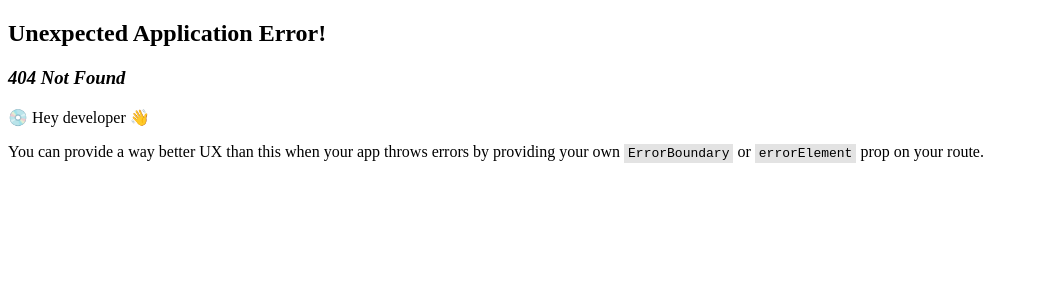
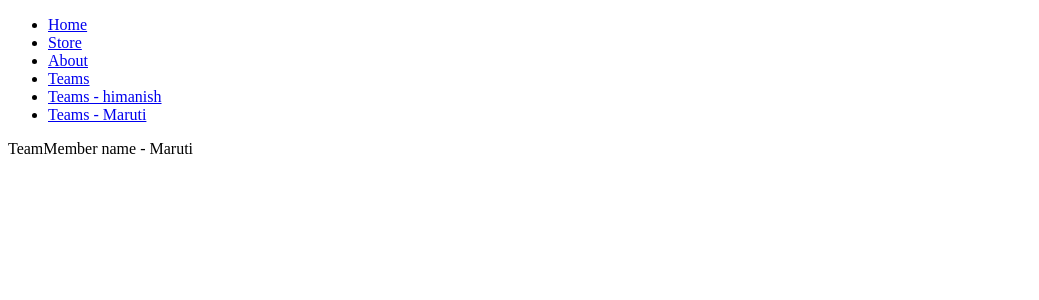
Before and after one commit to Hamm01/testing-reactPRoject, a React (Vite) app: page /team/maruti in a window 1280 px wide. Before the commit this address had no page. Shown: the top 300 px of the page, without its empty margins (0-1039 px from the left). Built offline with nearby package versions, Linux system fonts and the light colour scheme.

Commit message:
Team Parent Route discovered, and children made

```diff
--- a/src/Navbar.jsx
+++ b/src/Navbar.jsx
@@ -16,6 +16,12 @@ export default function Navbar() {
       <li>
         <Link to="/team">Teams</Link>
       </li>
+      <li>
+        <Link to="/team/himanish">Teams - himanish</Link>
+      </li>
+      <li>
+        <Link to="/team/maruti">Teams - Maruti</Link>
+      </li>
     </ul>
   )
 }
--- /dev/null
+++ b/src/pages/TeamMember.jsx
@@ -0,0 +1,5 @@
+import React from 'react'
+
+export default function TeamMember({ name }) {
+  return <div>TeamMember name - {name}</div>
+}
--- a/src/routes.jsx
+++ b/src/routes.jsx
@@ -4,8 +4,11 @@ import Store from './pages/Store'
 import Navbar from './Navbar'
 import Team from './pages/Team'
 import About from './pages/About'
+import TeamMember from './pages/TeamMember'
 
 // this is the object way for declaring the routes
+//How to do nesting in routes, navoutlet function created, all the children will go through Outlet in react router
+// we did this so that navbar in our case will be same for all pages,, we dont have duplicate code in each component file
 export const Router = createBrowserRouter([
   {
     element: <NavOutlet />,
@@ -13,10 +16,23 @@ export const Router = createBrowserRouter([
       { path: '/', element: <Home /> },
       { path: '/store', element: <Store /> },
       { path: '/about', element: <About /> },
-      { path: '/team', element: <Team /> }
+      {
+        path: '/team',
+        children: [
+          { index: true, element: <Team /> },
+          { path: 'himanish', element: <TeamMember name="himanish" /> },
+          { path: 'maruti', element: <TeamMember name="Maruti" /> }
+        ]
+      }
     ]
   }
 ])
+
+// so our localhost:5173 will go thorugh top to bottom apporach .
+// as at "/" it will go thorguh NavOutlet.
+// but when the team '/team ' is used its parent and its children are himanish and maruti
+// all the route /team when clicked in browser first go throuh Navoutlet then team route. in which 1st children has index true that
+// used by parent route /team
 
 function NavOutlet() {
   return (
```
